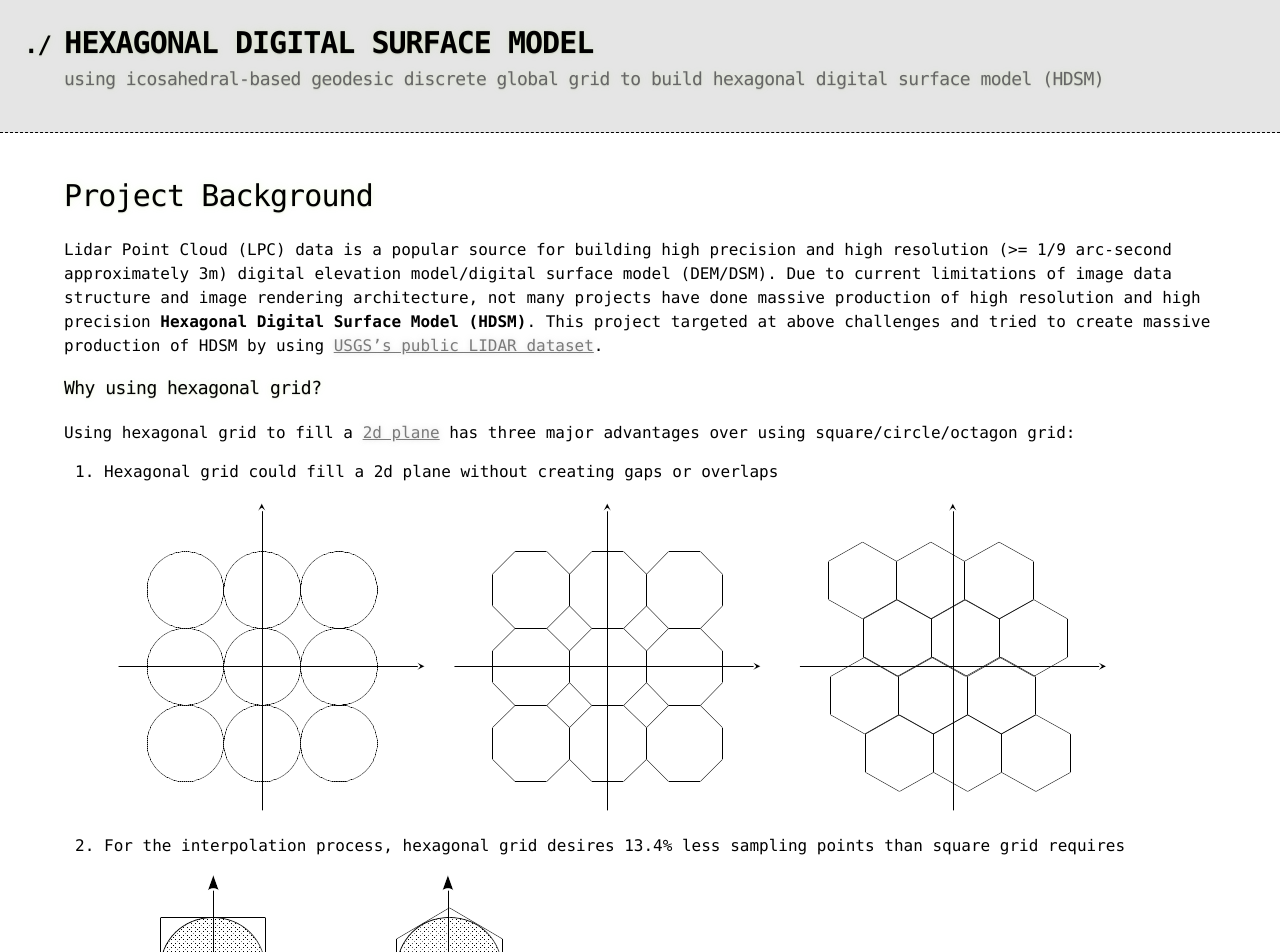
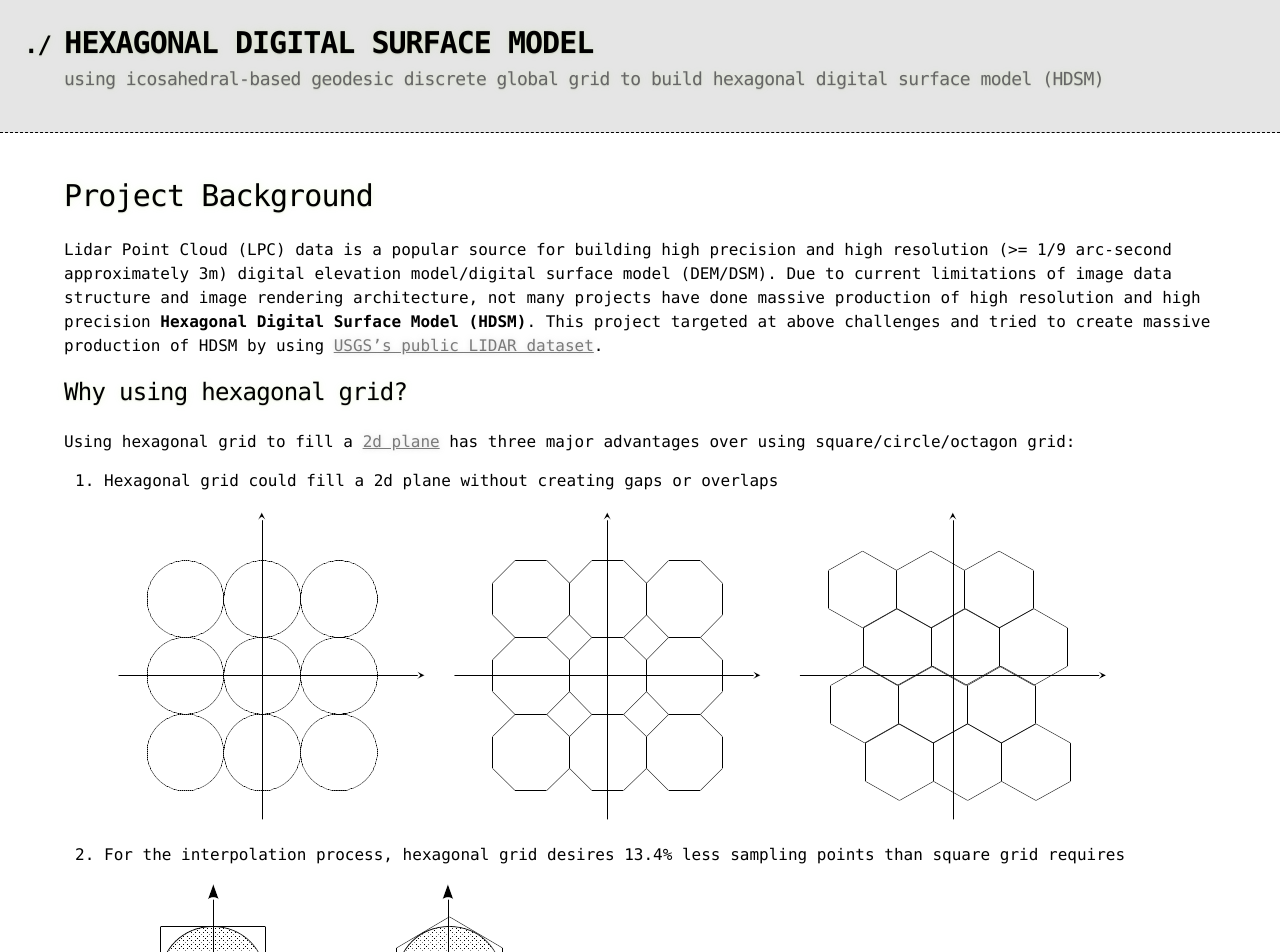
Before and after one commit to yanfuzhou/yanfuzhou.github.io, a Jekyll site: the page built from index.md, in a window 1280 px wide. Shown: the top 952 px of the page. Built offline with Jekyll 4.4.1, drawn with Linux system fonts in a browser that asks for light colours; our own code applies the rules of GitHub Pages for plain Markdown files.

```diff
--- a/index.md
+++ b/index.md
@@ -10,7 +10,7 @@ not many projects have done massive production of high resolution and high preci
 This project targeted at above challenges and tried to create massive production of HDSM by using
 [USGS's public LIDAR dataset](https://www.sciencebase.gov/catalog/item/4f70ab64e4b058caae3f8def).
 
-### [](#header-3)Why using hexagonal grid?
+## [](#header-3)Why using hexagonal grid?
 
 Using hexagonal grid to fill a [2d plane](https://www.mathsisfun.com/geometry/plane.html) has three major advantages over using square/circle/octagon grid:
 
@@ -34,7 +34,7 @@ Using hexagonal grid to fill a [2d plane](https://www.mathsisfun.com/geometry/pl
 | No.4     | 38.620165 | -90.200145 |
 | No.5     | 38.618981 | -90.198371 |
 
-### [](#header-3)Result comparison and analysis
+## [](#header-3)Result comparison and analysis
 
 [Enlarge](./images/s2_aoi_01_hexagon_vs_grid.png)
 ![](./images/s2_aoi_01_hexagon_vs_grid.png)
```
